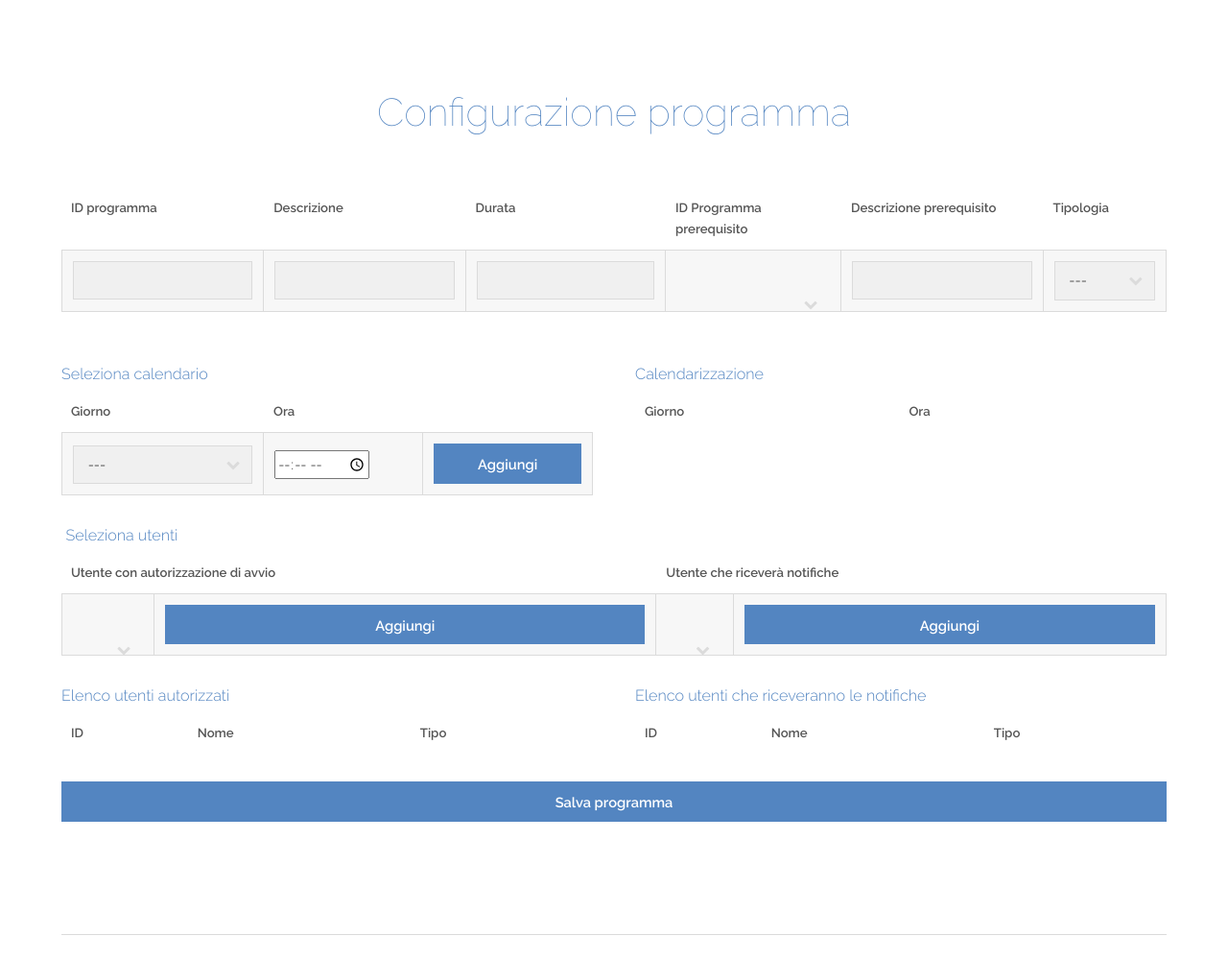
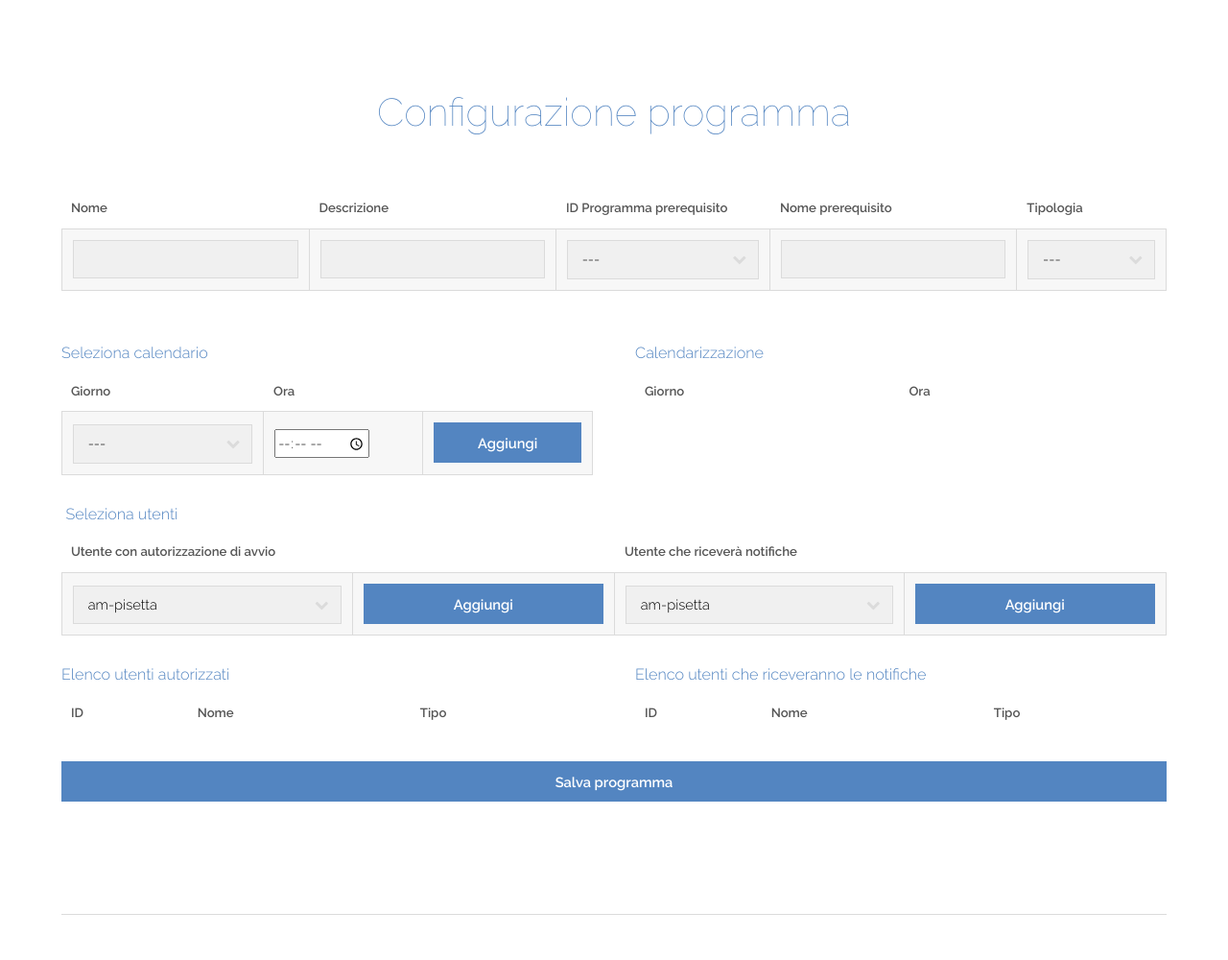
Before and after one commit to simobevilacqua/cooperativa, a PHP site: page /amministratore/program-table-inserisci.php in a window 1280 px wide. Shown: the part 45-1045 px from the top of the page at 96% size. Run offline with PHP 8.4, Linux system fonts and the light colour scheme; lists and menus that the app fills with data are empty.

Commit message:
fatto form statico completo

```diff
--- a/amministratore/program-table-inserisci.php
+++ b/amministratore/program-table-inserisci.php
@@ -39,35 +39,31 @@
 						<table class="alt">
 							<thead>
 								<tr>
-									<th>ID programma</th>
+									<th>Nome</th>
 									<th>Descrizione</th>
-									<th>Durata</th>
 									<th>ID Programma prerequisito</th>
-									<th>Descrizione prerequisito</th>
+									<th>Nome prerequisito</th>
 									<th>Tipologia</th>
 								</tr>
 							</thead>
 							<tbody>
 								<tr>
 									<td>
-										<input type="text" id="id_programma" value=" ">
+										<input type="text" name="nome" value="">
 									</td>
 									<td>
-										<input type="text" id="descrizioneprogramma" value=" ">
-									</td>
-									<td>
-										<input type="text" id="durata" value=" ">
+										<input type="text" name="descrizioneLunga" value="">
 									</td>
 									<td>
 										<div class="select-wrapper" id="selezionePrerequisito">
-											<!-- <select id="configurazione_idprerequisito" onChange="aggiorna_prerequisito()">
+											<select id="configurazione_idprerequisito" onChange="aggiorna_prerequisito()">
 												<option selected>---</option>
 												<option value="a001">a001</option>
 												<option value="a002">a002</option>
 												<option value="b003">b003</option>
 												<option value="b004">b004</option>
 												<option value="c005">c005</option>
-											</select> -->
+											</select>
 										</div>
 									</td>
 									<td>
@@ -159,13 +155,13 @@
 									<tr>
 										<td>
 											<div class="select-wrapper" id="seleziona_utente1">
-												<!-- <select id="configurazione_idutente">
+												<select id="configurazione_idutente">
 													<option value="am-pisetta">am-pisetta</option>
 													<option value="am-bouveret">am-bouveret</option>
 													<option value="ut-luongo">ut-luongo</option>
 													<option value="am-obrelli">am-obrelli</option>
 													<option value="ut-pisoni">ut-pisoni</option>
-												</select> -->
+												</select>
 											</div>
 
 										</td>
@@ -175,13 +171,13 @@
 
 										<td>
 											<div class="select-wrapper" id="seleziona_utente2">
-												<!-- <select id="configurazione_idutente1">
+												<select id="configurazione_idutente1">
 													<option value="am-pisetta">am-pisetta</option>
 													<option value="am-bouveret">am-bouveret</option>
 													<option value="ut-luongo">ut-luongo</option>
 													<option value="am-obrelli">am-obrelli</option>
 													<option value="ut-pisoni">ut-pisoni</option>
-												</select> -->
+												</select>
 											</div>
 										</td>
 										<td>
```
